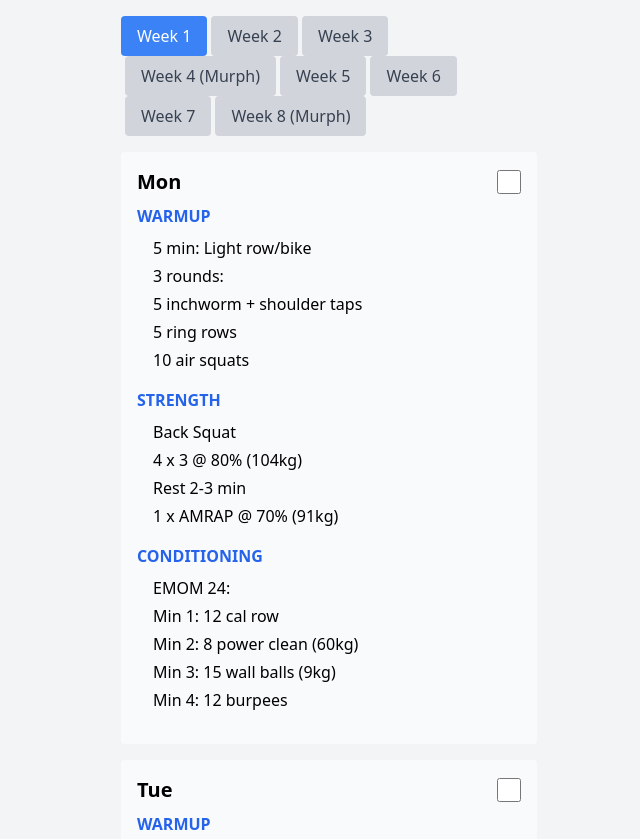
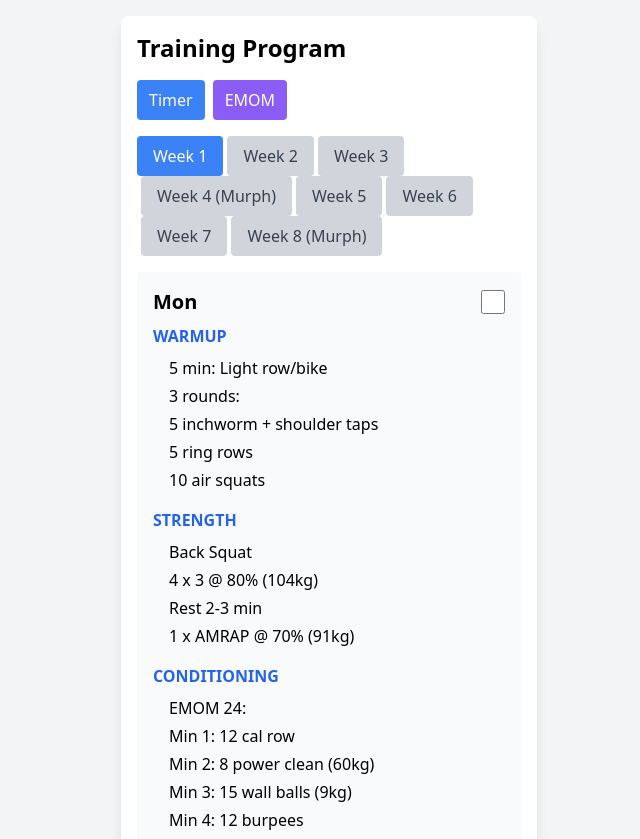
Before and after one commit to diegolongstaff/crossfit-training-app, a plain HTML site: page index.html in a window 1280 px wide. Shown: the top 839 px of the page, without its empty margins (311-951 px from the left). Drawn offline with nearby package versions, Linux system fonts and the light colour scheme.

Commit message:
Update index.html

```diff
--- a/index.html
+++ b/index.html
@@ -11,6 +11,15 @@
 </head>
 <body class="bg-gray-100">
     <div class="max-w-md mx-auto p-4">
+        <!-- Main Content -->
+<div class="bg-white rounded-lg shadow-lg p-4 mb-4">
+    <h1 class="text-2xl font-bold mb-4">Training Program</h1>
+
+    <!-- Timer Buttons -->
+    <div class="flex flex-wrap gap-2 mb-4">
+        <button onclick="showTimer('standard')" class="px-3 py-2 bg-blue-500 text-white rounded hover:bg-blue-600">Timer</button>
+        <button onclick="showTimer('emom')" class="px-3 py-2 bg-purple-500 text-white rounded hover:bg-purple-600">EMOM</button>
+    </div>
         <!-- Timer Modal -->
 <div id="timerModal" class="hidden fixed inset-0 bg-black bg-opacity-50 flex items-center justify-center z-50">
     <div class="bg-white rounded-lg p-6 w-11/12 max-w-md">
```
